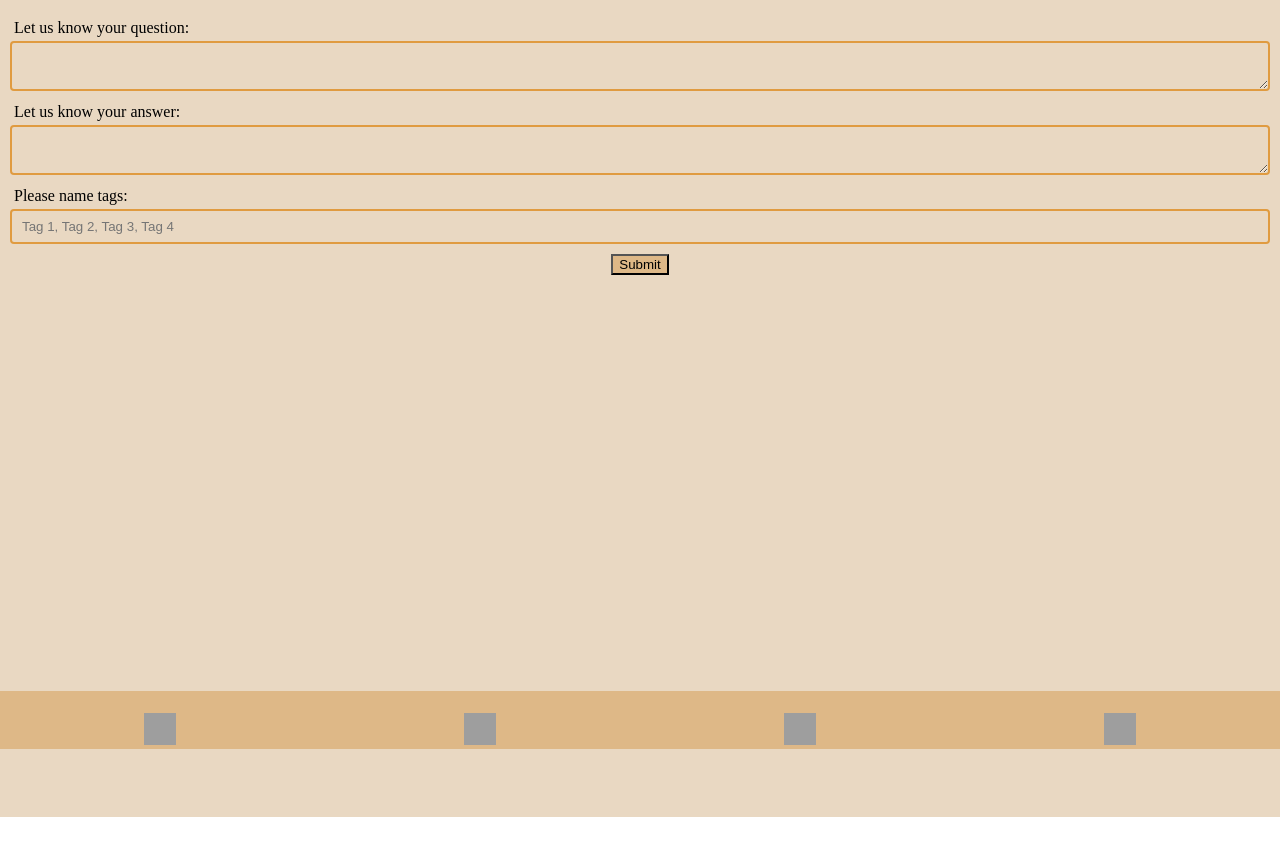
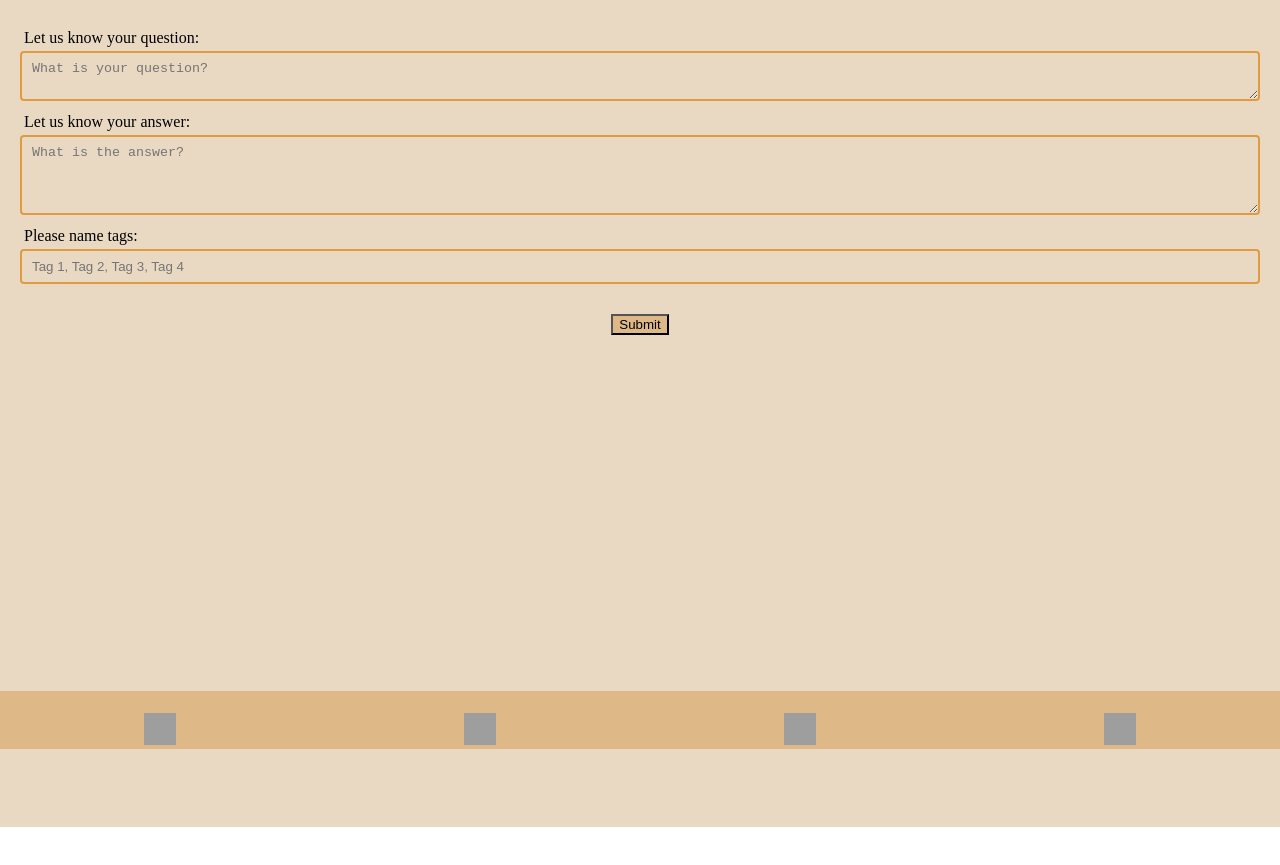
Before and after one commit to JelenadlS/quiz-app, a website: page create.html in a window 1280 px wide. Shown: the part 51-916 px from the top of the page. Drawn offline with Linux system fonts and the light colour scheme; grey boxes are pictures that could not be loaded.

Commit message:
Adjust placeholder in textarea

```diff
--- a/create.html
+++ b/create.html
@@ -25,18 +25,17 @@
             id="input-question"
             required
             placeholder="What is your question?"
-          >
-          </textarea>
+          ></textarea>
           <label class="create__label" for="input-answer"
             >Let us know your answer:</label
           >
           <textarea
             class="w-100 create__textfield"
             id="input-answer"
+            rows="4"
             required
             placeholder="What is the answer?"
-          >
-          </textarea>
+          ></textarea>
           <label class="create__label" for="input-tags"
             >Please name tags:
           </label>
@@ -46,7 +45,7 @@
             required
             placeholder="Tag 1, Tag 2, Tag 3, Tag 4"
           />
-          <input id="submit" class="create__button " type="submit" name="submit" value="Submit"></input>
+          <input id="submit" class="create__button" type="submit" name="submit" value="Submit"></input>
         </form>
         </div>
       </main>
--- a/styles/components/create.css
+++ b/styles/components/create.css
@@ -1,4 +1,5 @@
 .create {
+  margin: 10px;
   display: grid;
   grid-template-rows: repeat (3, auto 1fr) 1fr;
   justify-items: start;
@@ -10,7 +11,6 @@
 }
 
 .create__textfield {
-  height: rows 4;
   padding: 8px 10px;
   border: 2px solid var(--dark-orange);
   border-radius: 4px;
@@ -18,7 +18,7 @@
 }
 
 .create__button {
-  margin: 10px;
+  margin: 30px;
   justify-self: center;
   background-color: var(--orange);
 }
```
